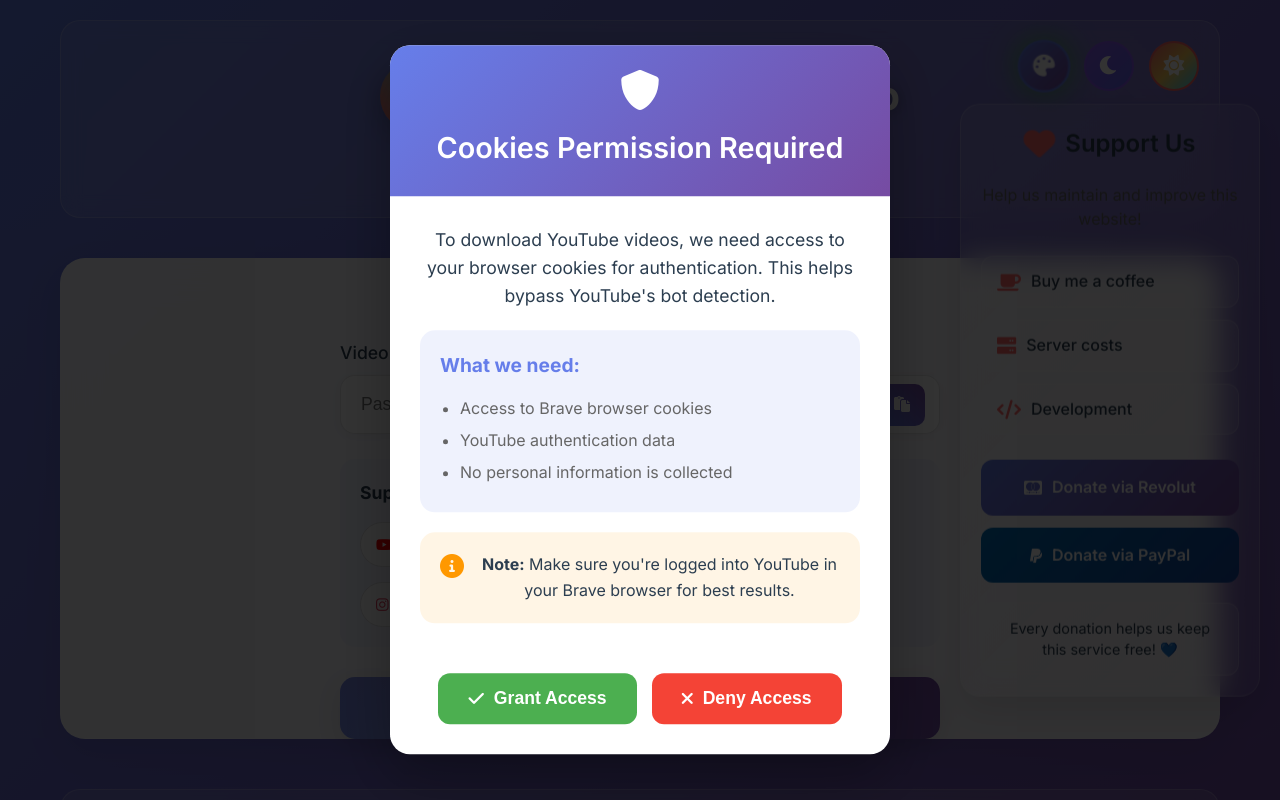
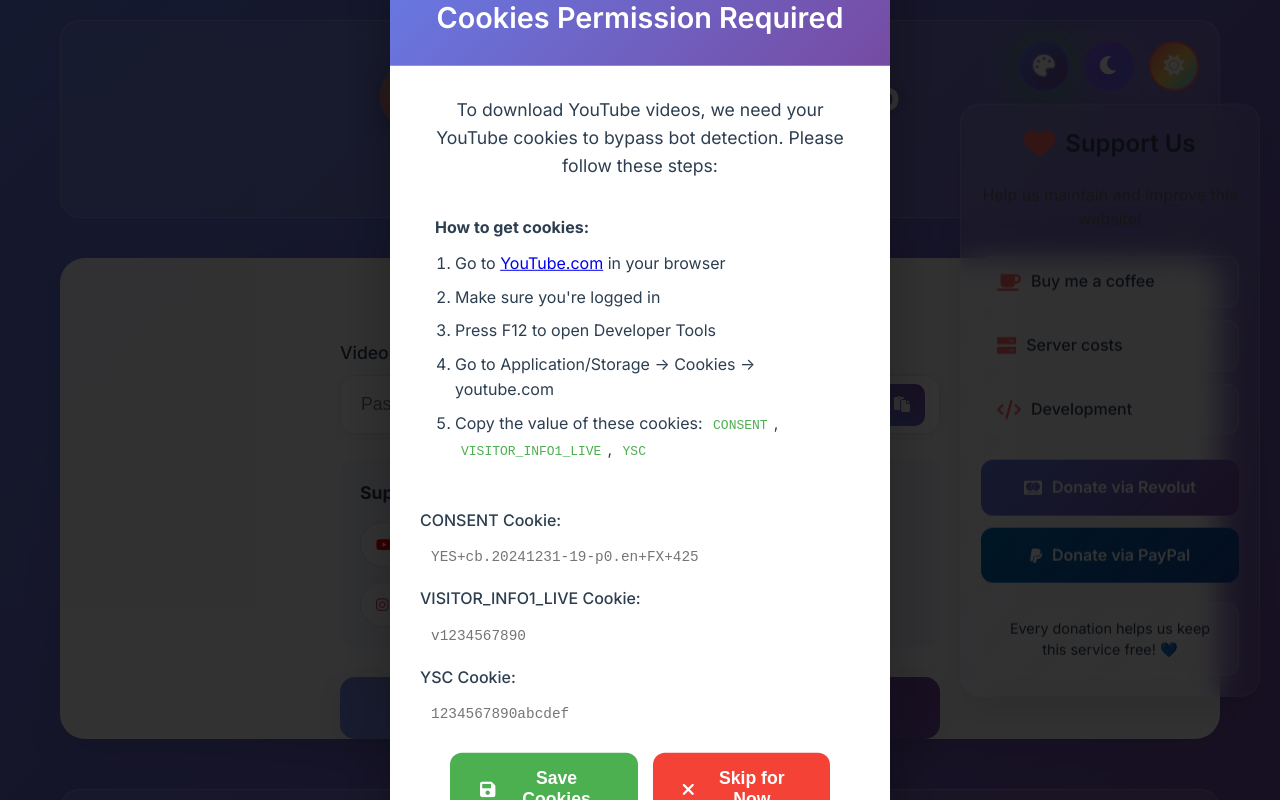
Before and after one commit to luci3alin/video-downloader-pro-backend, a website: page index.html in a window 1280 px wide. Shown: the top 800 px of the page. Drawn offline with Linux system fonts and the light colour scheme.

Commit message:
Add files via upload
cooookkkkkkkkiieeeessss

```diff
--- a/index.html
+++ b/index.html
@@ -40,29 +40,37 @@
                     <h2>Cookies Permission Required</h2>
                 </div>
                 <div class="cookies-body">
-                    <p>To download YouTube videos, we need access to your browser cookies for authentication. This helps bypass YouTube's bot detection.</p>
-                    <div class="cookies-info">
-                        <h4>What we need:</h4>
-                        <ul>
-                            <li>Access to Brave browser cookies</li>
-                            <li>YouTube authentication data</li>
-                            <li>No personal information is collected</li>
-                        </ul>
+                    <p>To download YouTube videos, we need your YouTube cookies to bypass bot detection. Please follow these steps:</p>
+                    <div class="cookies-steps">
+                        <h4>How to get cookies:</h4>
+                        <ol>
+                            <li>Go to <a href="https://youtube.com" target="_blank">YouTube.com</a> in your browser</li>
+                            <li>Make sure you're logged in</li>
+                            <li>Press F12 to open Developer Tools</li>
+                            <li>Go to Application/Storage → Cookies → youtube.com</li>
+                            <li>Copy the value of these cookies: <code>CONSENT</code>, <code>VISITOR_INFO1_LIVE</code>, <code>YSC</code></li>
+                        </ol>
                     </div>
-                    <div class="cookies-warning">
-                        <i class="fas fa-info-circle"></i>
-                        <p><strong>Note:</strong> Make sure you're logged into YouTube in your Brave browser for best results.</p>
+                    <div class="cookies-input">
+                        <label for="consentCookie">CONSENT Cookie:</label>
+                        <input type="text" id="consentCookie" placeholder="YES+cb.20241231-19-p0.en+FX+425">
+
+                        <label for="visitorCookie">VISITOR_INFO1_LIVE Cookie:</label>
+                        <input type="text" id="visitorCookie" placeholder="v1234567890">
+
+                        <label for="yscCookie">YSC Cookie:</label>
+                        <input type="text" id="yscCookie" placeholder="1234567890abcdef">
                     </div>
-                </div>
-                <div class="cookies-actions">
-                    <button id="grantCookiesBtn" class="grant-btn">
-                        <i class="fas fa-check"></i>
-                        Grant Access
-                    </button>
-                    <button id="denyCookiesBtn" class="deny-btn">
-                        <i class="fas fa-times"></i>
-                        Deny Access
-                    </button>
+                    <div class="cookies-actions">
+                        <button id="saveCookiesBtn" class="grant-btn">
+                            <i class="fas fa-save"></i>
+                            Save Cookies
+                        </button>
+                        <button id="skipCookiesBtn" class="deny-btn">
+                            <i class="fas fa-times"></i>
+                            Skip for Now
+                        </button>
+                    </div>
                 </div>
             </div>
         </div>
--- a/script.js
+++ b/script.js
@@ -1439,24 +1439,41 @@
     }
 
     initializeCookiesModalEvents() {
-        const grantBtn = document.getElementById('grantCookiesBtn');
-        const denyBtn = document.getElementById('denyCookiesBtn');
-
-        if (grantBtn) {
-            grantBtn.addEventListener('click', () => {
-                this.grantCookiesPermission();
+        const saveBtn = document.getElementById('saveCookiesBtn');
+        const skipBtn = document.getElementById('skipCookiesBtn');
+
+        if (saveBtn) {
+            saveBtn.addEventListener('click', () => {
+                this.saveCookiesPermission();
             });
         }
 
-        if (denyBtn) {
-            denyBtn.addEventListener('click', () => {
-                this.denyCookiesPermission();
+        if (skipBtn) {
+            skipBtn.addEventListener('click', () => {
+                this.skipCookiesPermission();
             });
         }
     }
 
-    grantCookiesPermission() {
-        // Save permission to localStorage
+    saveCookiesPermission() {
+        // Get cookie values from inputs
+        const consentCookie = document.getElementById('consentCookie').value.trim();
+        const visitorCookie = document.getElementById('visitorCookie').value.trim();
+        const yscCookie = document.getElementById('yscCookie').value.trim();
+
+        if (!consentCookie || !visitorCookie || !yscCookie) {
+            alert('Please fill in all cookie fields');
+            return;
+        }
+
+        // Save cookies to localStorage
+        const cookies = {
+            CONSENT: consentCookie,
+            VISITOR_INFO1_LIVE: visitorCookie,
+            YSC: yscCookie
+        };
+
+        localStorage.setItem('youtubeCookies', JSON.stringify(cookies));
         localStorage.setItem('cookiesPermission', 'granted');
         this.cookiesPermissionGranted = true;
 
@@ -1467,12 +1484,12 @@
         this.hideCookiesModal();
     }
 
-    denyCookiesPermission() {
+    skipCookiesPermission() {
         // Save permission to localStorage
-        localStorage.setItem('cookiesPermission', 'denied');
-
-        // Show warning message
-        this.showCookiesWarning();
+        localStorage.setItem('cookiesPermission', 'skipped');
+
+        // Show info message
+        this.showCookiesInfo();
 
         // Hide modal
         this.hideCookiesModal();
@@ -1484,7 +1501,7 @@
         notification.className = 'cookies-notification success';
         notification.innerHTML = `
             <i class="fas fa-check-circle"></i>
-            <span>Cookies permission granted! YouTube downloads should work better now.</span>
+            <span>YouTube cookies saved successfully! Downloads should work better now.</span>
         `;
 
         document.body.appendChild(notification);
@@ -1497,13 +1514,13 @@
         }, 5000);
     }
 
-    showCookiesWarning() {
-        // Create warning notification
+    showCookiesInfo() {
+        // Create info notification
         const notification = document.createElement('div');
-        notification.className = 'cookies-notification warning';
+        notification.className = 'cookies-notification info';
         notification.innerHTML = `
-            <i class="fas fa-exclamation-triangle"></i>
-            <span>Cookies permission denied. YouTube downloads may fail due to bot detection.</span>
+            <i class="fas fa-info-circle"></i>
+            <span>Cookies skipped. YouTube downloads may fail due to bot detection.</span>
         `;
 
         document.body.appendChild(notification);
--- a/styles.css
+++ b/styles.css
@@ -2275,6 +2275,59 @@
     animation: fadeIn 0.3s ease;
 }
 
+.cookies-steps {
+    margin: 20px 0;
+    padding: 15px;
+    background: rgba(255, 255, 255, 0.05);
+    border-radius: 10px;
+}
+
+.cookies-steps ol {
+    margin: 10px 0;
+    padding-left: 20px;
+}
+
+.cookies-steps li {
+    margin: 8px 0;
+    color: var(--text-color);
+}
+
+.cookies-steps code {
+    background: rgba(255, 255, 255, 0.1);
+    padding: 2px 6px;
+    border-radius: 4px;
+    font-family: monospace;
+    color: var(--accent-color);
+}
+
+.cookies-input {
+    margin: 20px 0;
+}
+
+.cookies-input label {
+    display: block;
+    margin: 10px 0 5px 0;
+    color: var(--text-color);
+    font-weight: 500;
+}
+
+.cookies-input input {
+    width: 100%;
+    padding: 10px;
+    border: 1px solid rgba(255, 255, 255, 0.2);
+    border-radius: 8px;
+    background: rgba(255, 255, 255, 0.1);
+    color: var(--text-color);
+    font-family: monospace;
+    font-size: 0.9rem;
+}
+
+.cookies-input input:focus {
+    outline: none;
+    border-color: var(--accent-color);
+    box-shadow: 0 0 0 2px rgba(100, 149, 237, 0.2);
+}
+
 .cookies-content {
     position: absolute;
     top: 50%;
@@ -2463,6 +2516,10 @@
     border-left: 4px solid var(--warning-color);
 }
 
+.cookies-notification.info {
+    border-left: 4px solid var(--accent-color);
+}
+
 .cookies-notification i {
     font-size: 1.3rem;
 }
@@ -2473,6 +2530,10 @@
 
 .cookies-notification.warning i {
     color: var(--warning-color);
+}
+
+.cookies-notification.info i {
+    color: var(--accent-color);
 }
 
 .cookies-notification span {
```
Also changed, not shown: server.js (+38 -13 lines).
